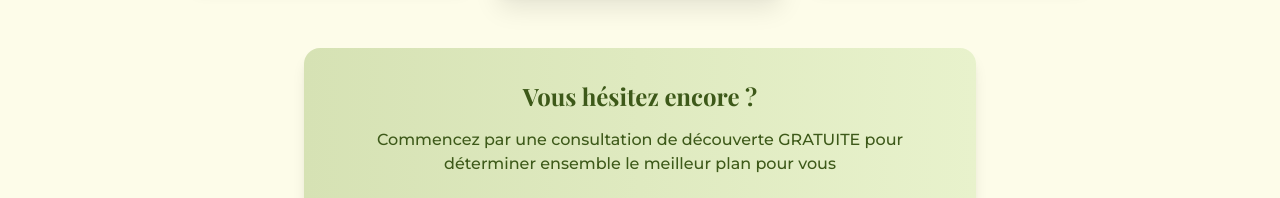
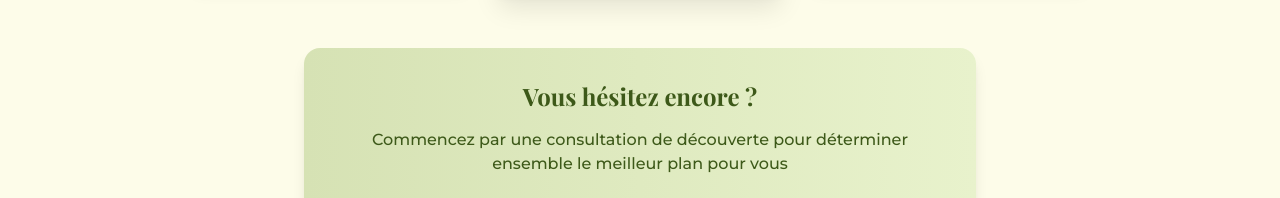
Before and after one commit to rimajibe/rim-website, a React (Create React App) app: page / in a window 1280 px wide. Shown: the part 5060-5258 px from the top of the page. Built offline with nearby package versions, Linux system fonts and the light colour scheme; a web font is replaced by a local one.

Commit message:
Refine text in PricingSection and Footer components to remove 'GRATUITE' from consultation descriptions for consistency with previous updates.

```diff
--- a/src/App.js
+++ b/src/App.js
@@ -608,7 +608,7 @@ const PricingSection = () => {
                 Vous hésitez encore ?
               </h3>
               <p className="text-[#3D5919] mb-6 montserrat-medium">
-                Commencez par une consultation de découverte GRATUITE pour déterminer ensemble le meilleur plan pour vous
+                Commencez par une consultation de découverte pour déterminer ensemble le meilleur plan pour vous
               </p>
               <button
                 onClick={() => window.open('https://calendly.com/dieteticienne-ajibe-rim/consultation-gratuite?primary_color=3D5919&text_color=000000&background_color=ffffff&hide_event_type_details=1&hide_gdpr_banner=1', '_blank')}
@@ -1208,8 +1208,8 @@ const Footer = ({ onNavigate, currentPage }) => {
           {/* Newsletter Column */}
           <div>
             <h4 className="text-lg font-bold mb-3 playfair-display">Contact</h4>
-            <p className="text-gray-300 text-xs mb-4 montserrat-medium">
-              Prenez rendez-vous pour votre consultation gratuite
+            <p className="text-[#3D5919] mb-4 montserrat-medium">
+              Prenez rendez-vous pour votre consultation
             </p>
             <div className="space-y-2">
               <div className="grid grid-cols-2 gap-2">
```
